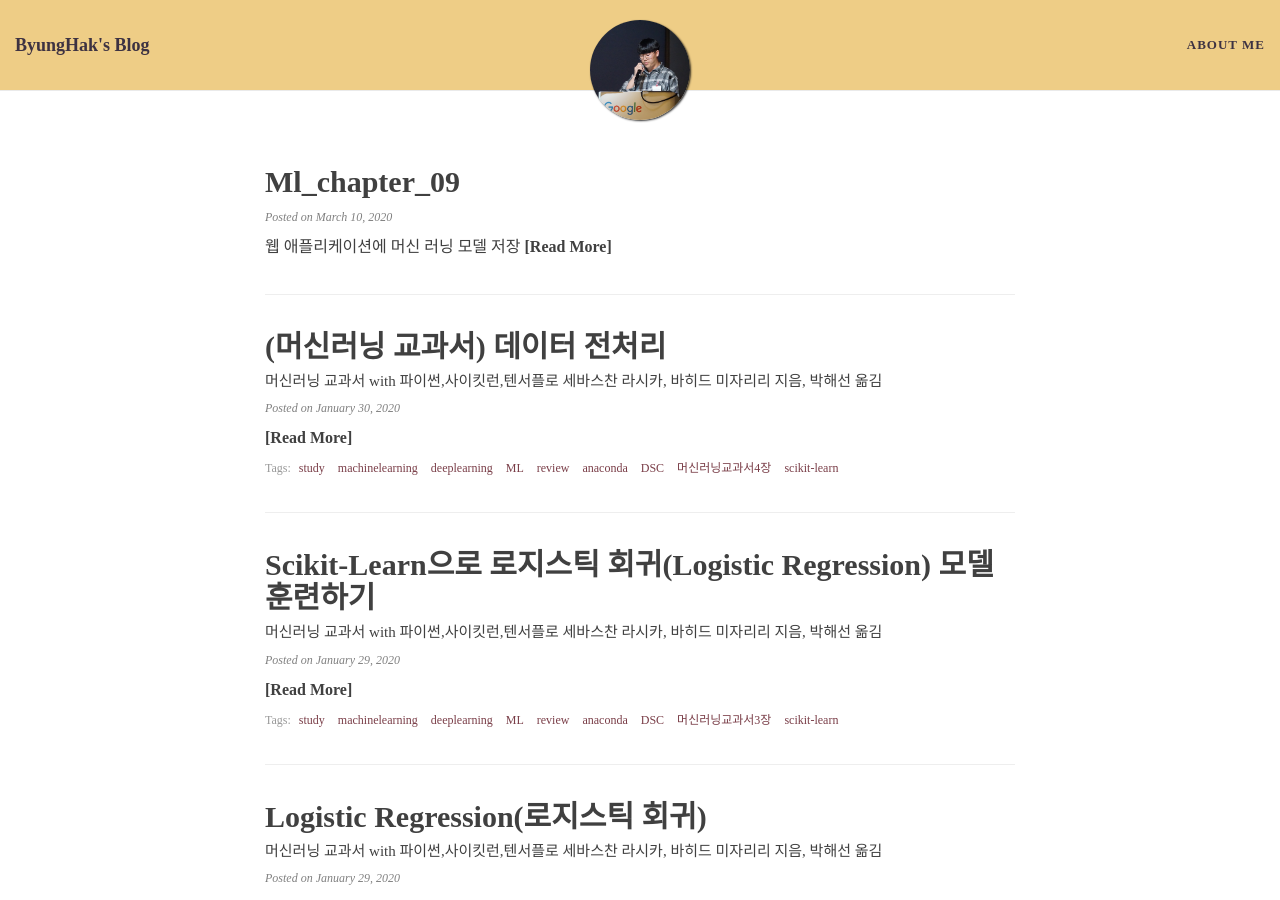
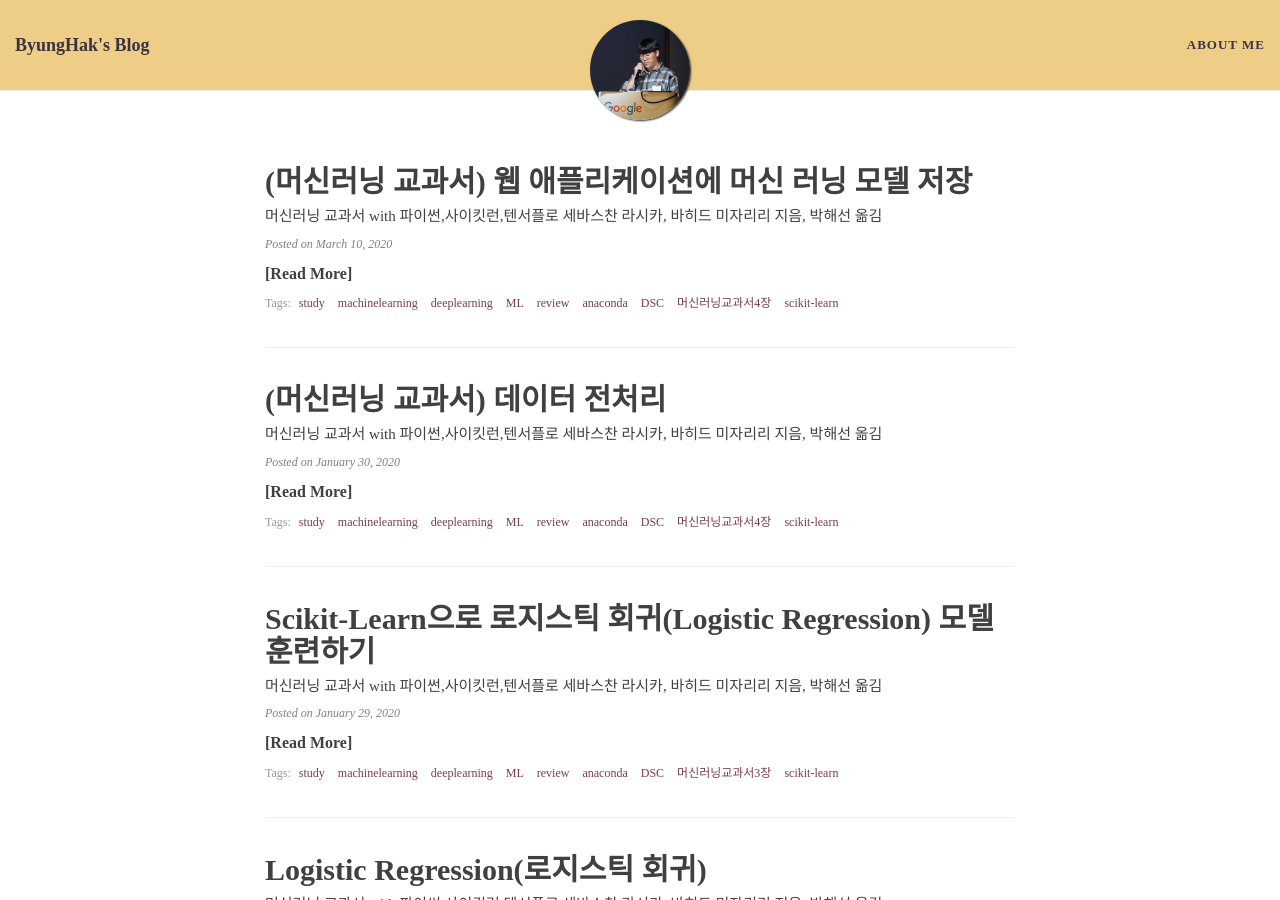
Before and after one commit to bengHak/benghak.github.io, a Jekyll site: the page built from index.html, in a window 1280 px wide and 900 px high. Built offline with Jekyll 4.4.1, drawn with Linux system fonts in a browser that asks for light colours; nearby versions of some CDN libraries; some web fonts are replaced; the list of posts is cut into pages by our own code.

Commit message:
Update 2020-03-10-ML_chapter_09.md

```diff
--- a/_posts/2020-03-10-ML_chapter_09.md
+++ b/_posts/2020-03-10-ML_chapter_09.md
@@ -1,3 +1,17 @@
+---
+layout: post
+title: (머신러닝 교과서) 웹 애플리케이션에 머신 러닝 모델 저장
+subtitle: 머신러닝 교과서 with 파이썬,사이킷런,텐서플로 세바스찬 라시카, 바히드 미자리리 지음, 박해선 옮김
+tags: [study, machinelearning, deeplearning, ML, review, anaconda, DSC, 머신러닝교과서4장, scikit-learn]
+comments: true
+use_math: true
+
+---
+
+<img src="C:/workspace/benghak.github.io/img/ml_review/ml_book.jpg" width="40%" alt="머신러닝 교과서"/>
+
+**한국외대 DSC(Developer Student Club)** 멤버들과 함께 머신러닝 스터디를 진행하면서 "**머신 러닝 교과서**"를 블로그에 정리한 내용입니다.
+
 # 웹 애플리케이션에 머신 러닝 모델 저장
 
 - 머신 러닝 모델의 현재 훈련 상태 저장하기
```
